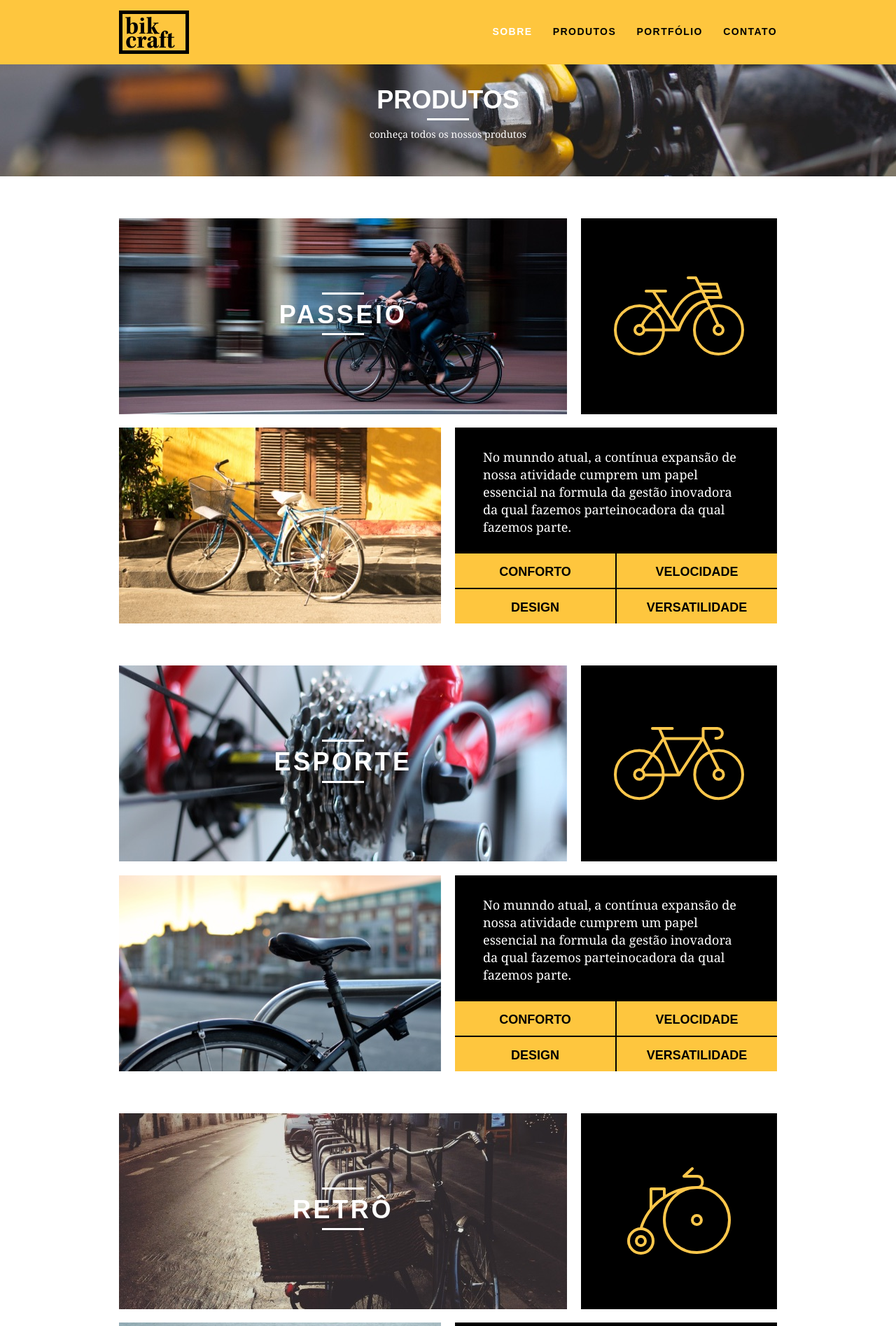
After one commit to JoseCarlos69/bikcraft, a PHP site: page /produtos.html in a window 1280 px wide. The commit adds this page. Shown: the top 1895 px of the page at 70% size. Run offline with PHP 8.4, Linux system fonts and the light colour scheme.

Commit message:
Codificando produtos da página de produtos

```diff
--- /dev/null
+++ b/web/css/produtos.css
@@ -0,0 +1,73 @@
+.interna_produtos {
+  background: url("../img/bg-produtos.jpg") no-repeat center;
+  background-size: cover;
+}
+
+.produto_item {
+  padding-top: 60px;
+}
+
+.produto_item h2 {
+  color: #fff;
+  font-size: 36px;
+  text-transform: uppercase;
+  letter-spacing: 0.1em;
+  font-weight: bold;
+  position: relative;
+  top: -180px;
+  text-align: center;
+  margin-bottom: -56px;
+}
+
+.produto_item h2:after,
+.produto_item h2:before {
+  content: "";
+  display: block;
+  width: 60px;
+  height: 3px;
+  background: #fff;
+  margin: 6px auto 8px auto;
+}
+
+.produto_icone {
+  background: #000;
+  padding: 70px 0;
+}
+
+.produto_icone img {
+  margin: 0 auto;
+}
+
+.produto_info {
+  background: #000;
+}
+
+.produto_info p {
+  color: #fff;
+  font-size: 18px;
+  line-height: 25px;
+  height: 180px;
+  padding: 30px 40px;
+}
+
+.produto_info ul li {
+  background: #fec63e;
+  text-transform: uppercase;
+  font-size: 18px;
+  line-height: 20px;
+  font-weight: bold;
+  float: left;
+  width: 229px;
+  height: 49px;
+  text-align: center;
+  padding-top: 16px;
+}
+
+.produto_info ul li:nth-child(1),
+.produto_info ul li:nth-child(2) {
+  margin-bottom: 2px;
+}
+
+.produto_info ul li:nth-child(even) {
+  margin-left: 2px;
+}
--- a/web/css/sobre.css
+++ b/web/css/sobre.css
@@ -1,5 +1,6 @@
 .interna_sobre {
   background: url("../img/bg-sobre.jpg") no-repeat center;
+  background-size: cover;
 }
 
 .missao_sobre {
--- a/web/css/style.css
+++ b/web/css/style.css
@@ -166,7 +166,6 @@ img {
   width: 100%;
   margin-top: 92px;
   height: 160px;
-  background-size: cover;
   text-align: center;
   color: #fff;
   padding-top: 30px;
--- /dev/null
+++ b/web/produtos.html
@@ -0,0 +1,139 @@
+<!DOCTYPE html>
+<html lang="pt-br">
+
+<head>
+  <meta charset="utf-8">
+  <title>Bikcraft - Sobre</title>
+  <link rel="stylesheet" href="css/normalize.css">
+  <link rel="stylesheet" href="css/reset.css">
+  <link rel="stylesheet" href="css/grid.css">
+  <link rel="stylesheet" href="css/style.css">
+  <link rel="stylesheet" href="css/produtos.css">
+</head>
+
+<body>
+
+  <header class="header">
+    <div class="container">
+      <a href="index.html" class="grid-4">
+        <img src="img/bikcraft.svg" alt="Bikcraft">
+      </a>
+      <nav class="grid-12 header_menu">
+        <ul>
+          <li><a href="sobre.html" class="menu_ativo">Sobre</a></li>
+          <li><a href="produtos.html">Produtos</a></li>
+          <li><a href="portfolio.html">Portfólio</a></li>
+          <li><a href="contato.html">Contato</a></li>
+        </ul>
+      </nav>
+    </div>
+  </header>
+
+  <section class="introducao-interna interna_produtos">
+    <div class="container">
+      <h1>Produtos</h1>
+      <p>conheça todos os nossos produtos</p>
+    </div>
+  </section>
+
+  <section class="container produto_item">
+    <div class="grid-11">
+      <img src="img/produtos/bikcraft-passeio-1.jpg" alt="Bikcraft passeio">
+      <h2>Passeio</h2>
+    </div>
+    <div class="grid-5 produto_icone"><img src="img/produtos/passeio.svg"></div>
+    <div class="grid-8"><img src="img/produtos/bikcraft-passeio-2.jpg" alt="Bikcraft passeio"></div>
+    <div class="grid-8 produto_info">
+      <p>No munndo atual, a contínua expansão de nossa atividade cumprem um papel essencial na formula da gestão inovadora da qual fazemos parteinocadora da qual fazemos parte.</p>
+      <ul>
+        <li>Conforto</li>
+        <li>Velocidade</li>
+        <li>Design</li>
+        <li>Versatilidade</li>
+      </ul>
+    </div>
+  </section>
+
+  <section class="container produto_item">
+    <div class="grid-11">
+      <img src="img/produtos/bikcraft-esporte-1.jpg" alt="Bikcraft esporte">
+      <h2>Esporte</h2>
+    </div>
+    <div class="grid-5 produto_icone"><img src="img/produtos/esporte.svg"></div>
+    <div class="grid-8"><img src="img/produtos/bikcraft-esporte-2.jpg" alt="Bikcraft esporte"></div>
+    <div class="grid-8 produto_info">
+      <p>No munndo atual, a contínua expansão de nossa atividade cumprem um papel essencial na formula da gestão inovadora da qual fazemos parteinocadora da qual fazemos parte.</p>
+      <ul>
+        <li>Conforto</li>
+        <li>Velocidade</li>
+        <li>Design</li>
+        <li>Versatilidade</li>
+      </ul>
+    </div>
+  </section>
+
+  <section class="container produto_item">
+    <div class="grid-11">
+      <img src="img/produtos/bikcraft-retro-1.jpg" alt="Bikcraft retro">
+      <h2>Retrô</h2>
+    </div>
+    <div class="grid-5 produto_icone"><img src="img/produtos/retro.svg"></div>
+    <div class="grid-8"><img src="img/produtos/bikcraft-retro-2.jpg" alt="Bikcraft retro"></div>
+    <div class="grid-8 produto_info">
+      <p>No munndo atual, a contínua expansão de nossa atividade cumprem um papel essencial na formula da gestão inovadora da qual fazemos parteinocadora da qual fazemos parte.</p>
+      <ul>
+        <li>Conforto</li>
+        <li>Velocidade</li>
+        <li>Design</li>
+        <li>Versatilidade</li>
+      </ul>
+    </div>
+  </section>
+
+  <section class="quebra">
+    <blockquote class="quote-externo container">
+      <p>“o verdadeiro segredo da felicidade está em ter um genuíno interesse por todos os detalhes da vida cotidiana.”</p>
+      <cite>WILLIAM MORRIS</cite>
+    </blockquote>
+  </section>
+
+  <footer>
+    <div class="footer">
+      <div class="container">
+
+        <div class="grid-8 footer_historia">
+          <h3>Nossa História</h3>
+          <p>O verdadeiro segredo da felicidade está em ter um genuíno interesse por todos os detalhes da vida cotidiana cotidiana. interesse por todos os detalhes da vida cotidiana cotidiana.</p>
+        </div>
+
+        <div class="grid-4 footer_contato">
+          <h3>Contato</h3>
+          <ul>
+            <li>- 21 23232-4343</li>
+            <li>- contato@bikcraft.com</li>
+            <li>- Botafago - RJ</li>
+          </ul>
+        </div>
+
+        <div class="grid-4 footer_redes">
+          <h3>Contato</h3>
+          <ul>
+            <li><a href="http://facebook.com" target="_blank"><img src="img/redes-sociais/facebook.svg"></a></li>
+            <li><a href="http://instagram.com" target="_blank"><img src="img/redes-sociais/instagram.svg"></a></li>
+            <li><a href="http://twitter.com" target="_blank"><img src="img/redes-sociais/twitter.svg"></a></li>
+          </ul>
+        </div>
+
+      </div>
+    </div>
+
+    <div class="copy">
+      <div class="container">
+        <p class="grid-16">Bikcraft 2019 - Alguns direitos reservados.</p>
+      </div>
+    </div>
+  </footer>
+
+</body>
+
+</html>
```
